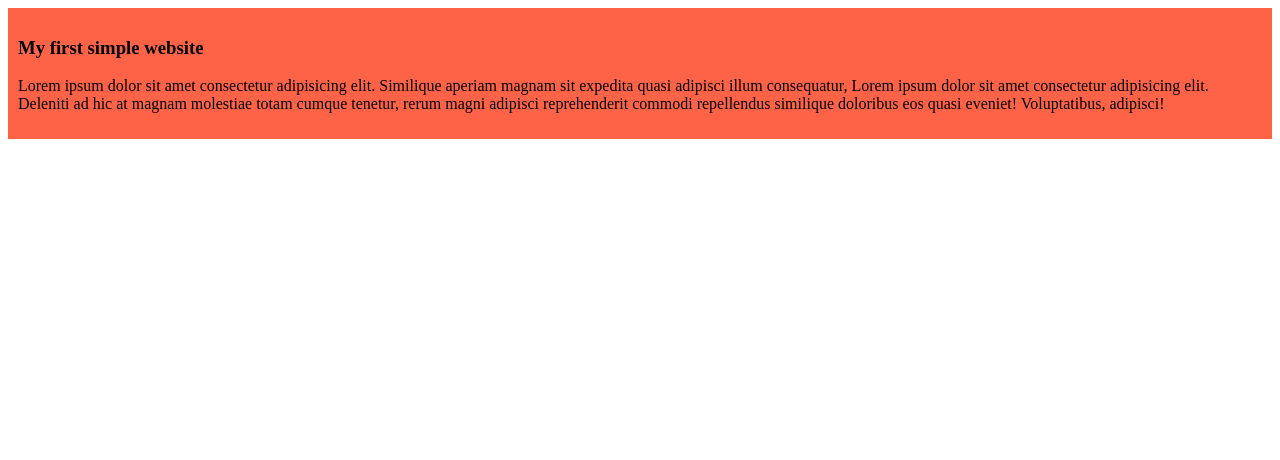
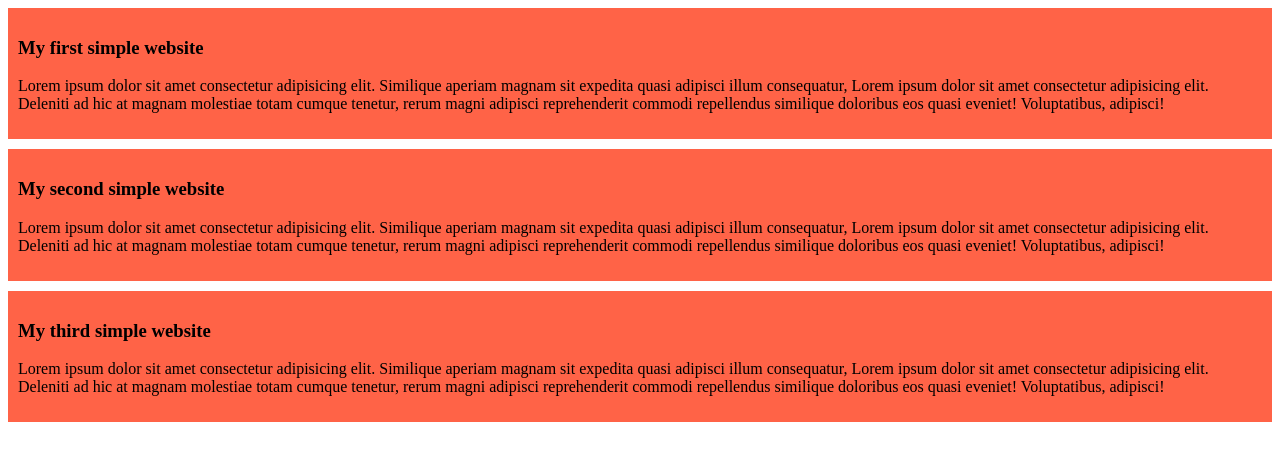
Before and after one commit to olid-khan/my-simple-website, a plain HTML site: page index.html in a window 1280 px wide. Drawn offline with Linux system fonts and the light colour scheme.

Commit message:
added the second and third blog

```diff
--- a/index.html
+++ b/index.html
@@ -11,5 +11,13 @@
         <h3>My first simple website</h3>
         <p>Lorem ipsum dolor sit amet consectetur adipisicing elit. Similique aperiam magnam sit expedita quasi adipisci illum consequatur, Lorem ipsum dolor sit amet consectetur adipisicing elit. Deleniti ad hic at magnam molestiae totam cumque tenetur, rerum magni adipisci reprehenderit commodi repellendus similique doloribus eos quasi eveniet! Voluptatibus, adipisci!</p>
     </div>
+    <div>
+        <h3>My second simple website</h3>
+        <p>Lorem ipsum dolor sit amet consectetur adipisicing elit. Similique aperiam magnam sit expedita quasi adipisci illum consequatur, Lorem ipsum dolor sit amet consectetur adipisicing elit. Deleniti ad hic at magnam molestiae totam cumque tenetur, rerum magni adipisci reprehenderit commodi repellendus similique doloribus eos quasi eveniet! Voluptatibus, adipisci!</p>
+    </div>
+    <div>
+        <h3>My third simple website</h3>
+        <p>Lorem ipsum dolor sit amet consectetur adipisicing elit. Similique aperiam magnam sit expedita quasi adipisci illum consequatur, Lorem ipsum dolor sit amet consectetur adipisicing elit. Deleniti ad hic at magnam molestiae totam cumque tenetur, rerum magni adipisci reprehenderit commodi repellendus similique doloribus eos quasi eveniet! Voluptatibus, adipisci!</p>
+    </div>
 </body>
 </html>
--- a/styles/blog.css
+++ b/styles/blog.css
@@ -1,4 +1,5 @@
 div{
     background-color: tomato;
     padding: 10px;
+    margin-bottom: 10px;
 }
```
